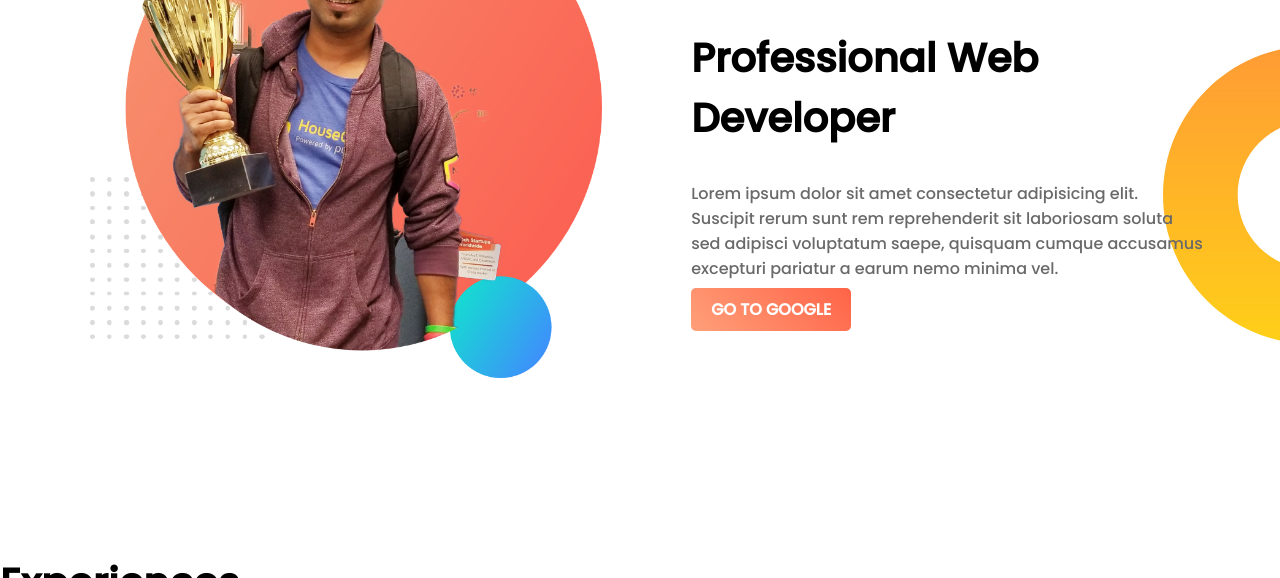
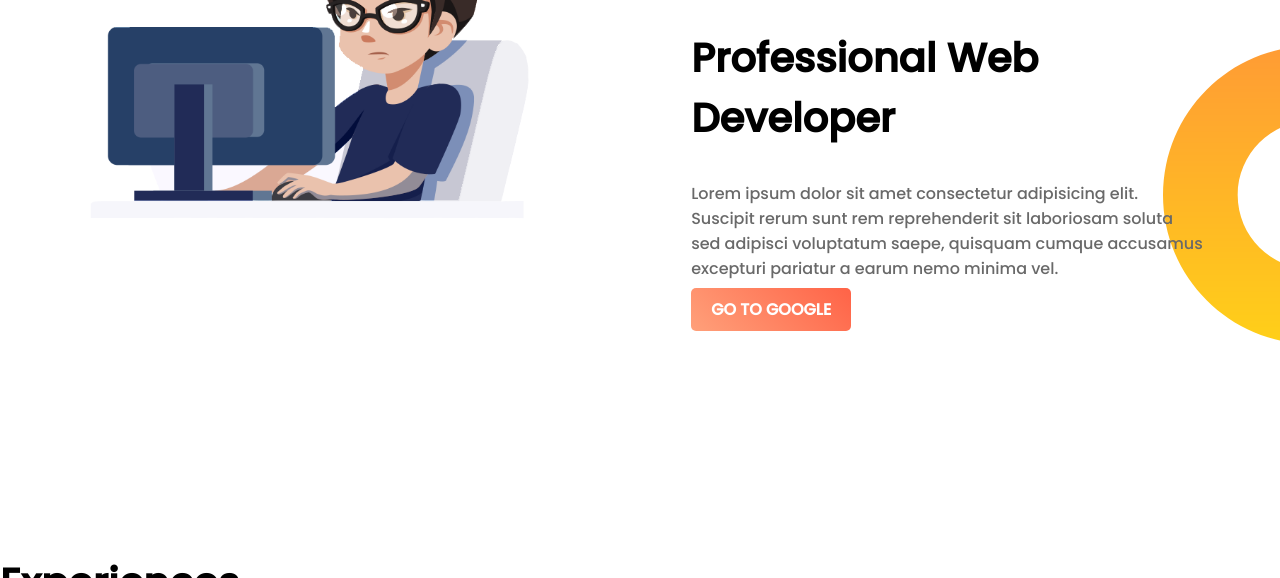
Before and after one commit to AhnafAlve/web-portfolio, a plain HTML site: page index.html in a window 1280 px wide. Shown: the part 780-1358 px from the top of the page. Drawn offline with Linux system fonts and the light colour scheme.

Commit message:
img updated

```diff
--- a/index.html
+++ b/index.html
@@ -23,7 +23,7 @@
 
      <section class="dream">
         <div class="half-width" >
-            <img src="images/jhankar.png" alt="">
+            <img src="images/working.png" alt="">
         </div>
         <div class="half-width">
             <h1>Big Dream</h1>
```
Also changed, not shown: images/working.png (added).
